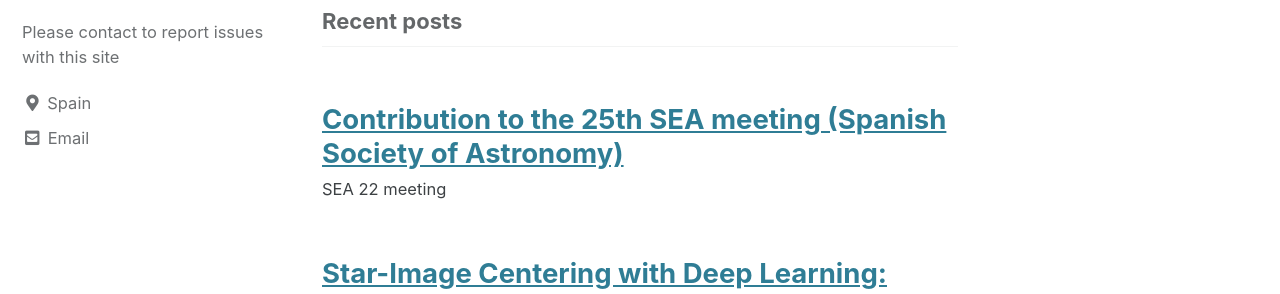
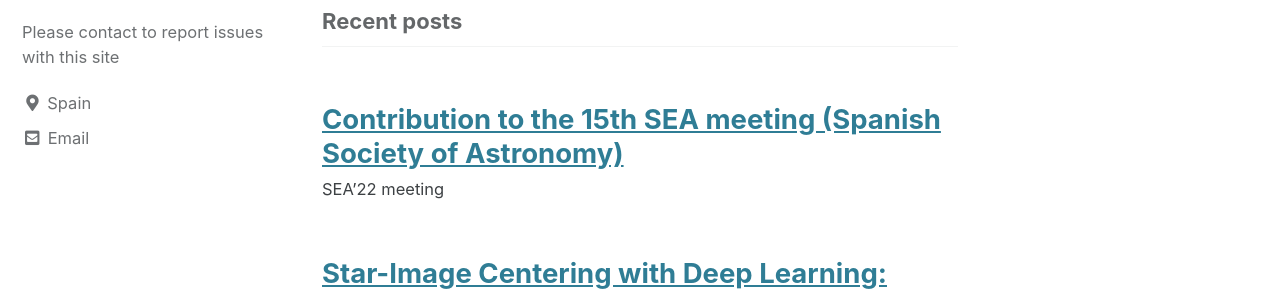
Before and after one commit to UNIR-ASTRO-IA/UNIR-ASTRO-IA.github.io, a Jekyll site: the page built from index.html, in a window 1280 px wide. Shown: the part 400-694 px from the top of the page. Built offline with Jekyll 4.4.1, drawn with Linux system fonts in a browser that asks for light colours; cached includes are drawn as plain includes; the list of posts is cut into pages by our own code.

Commit message:
Modificación post SEA'22

```diff
--- a/_posts/2023-09-05-SEA25.md
+++ b/_posts/2023-09-05-SEA25.md
@@ -1,11 +1,11 @@
 ---
 layout: post
-title: "Contribution to the 25th SEA meeting (Spanish Society of Astronomy)"
+title: "Contribution to the 15th SEA meeting (Spanish Society of Astronomy)"
 date: 2023-09-05T12:00:00+01:00
 categories: conference paper results
 ---
 
-# SEA 22 meeting
+# SEA'22 meeting
 
 The XV meeting of SEA was held in La Laguna (Canary Islands, Spain) from Sep 5th to 9th, 2022. Our group presented contributions in several areas.
 
```
